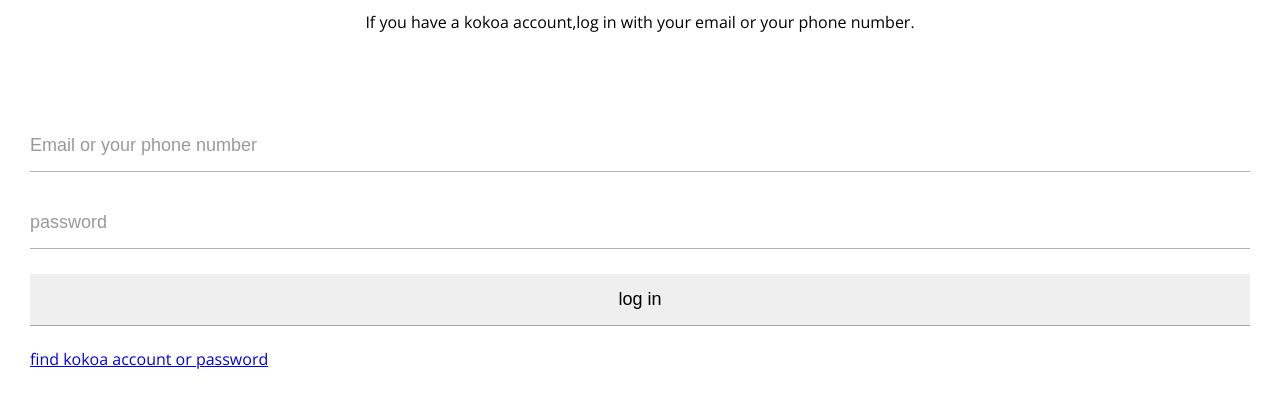
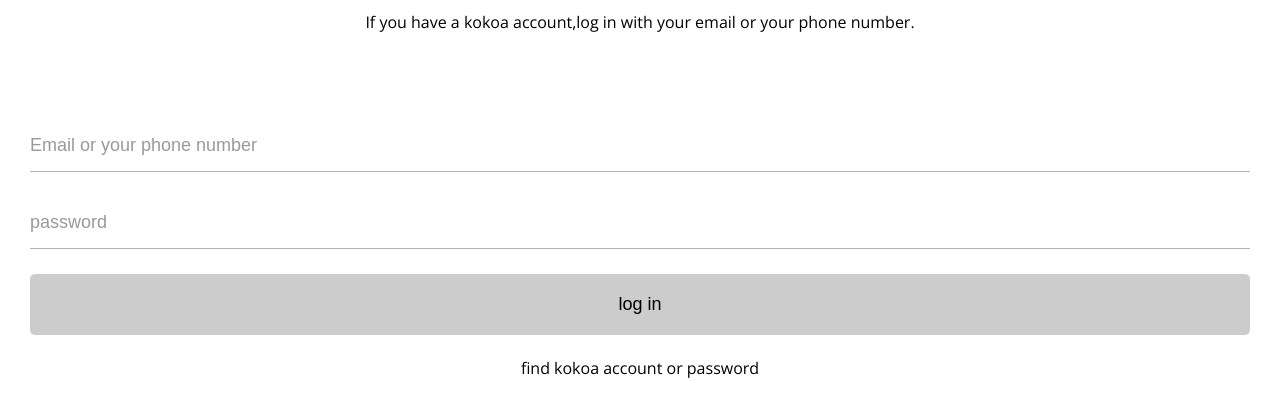
Before and after one commit to wlgh1234/kokoa_clone, a plain HTML site: page index.html in a window 1280 px wide. Shown: the part 167-580 px from the top of the page. Drawn offline with nearby package versions, Linux system fonts and the light colour scheme.

Commit message:
log in form done!!

```diff
--- a/css/style.css
+++ b/css/style.css
@@ -29,8 +29,10 @@
   border: none;
   padding: 15px 0px;
   font-size: 18px;
+  margin-bottom: 25px;
+}
+#login-form input:not([type="submit"]) {
   border-bottom: 1px solid rgba(0, 0, 0, 0.3);
-  margin-bottom: 25px;
   transition: border-color 0.3s ease-in-out;
 }
 #login-form input::placeholder {
@@ -39,3 +41,21 @@
 #login-form input:focus {
   border-color: var(--yellow);
 }
+
+#login-form input[type="submit"] {
+  background-color: rgba(0, 0, 0, 0.2);
+  cursor: pointer;
+  padding: 20px 0px;
+  border-radius: 5px;
+}
+#login-form a {
+  text-align: center;
+  text-decoration: none;
+  color: inherit;
+}
+#login-form input[type="submit"]:focus {
+  background-color: var(--yellow);
+}
+#login-form input[type="submit"]:hover {
+  background-color: var(--yellow);
+}
```
